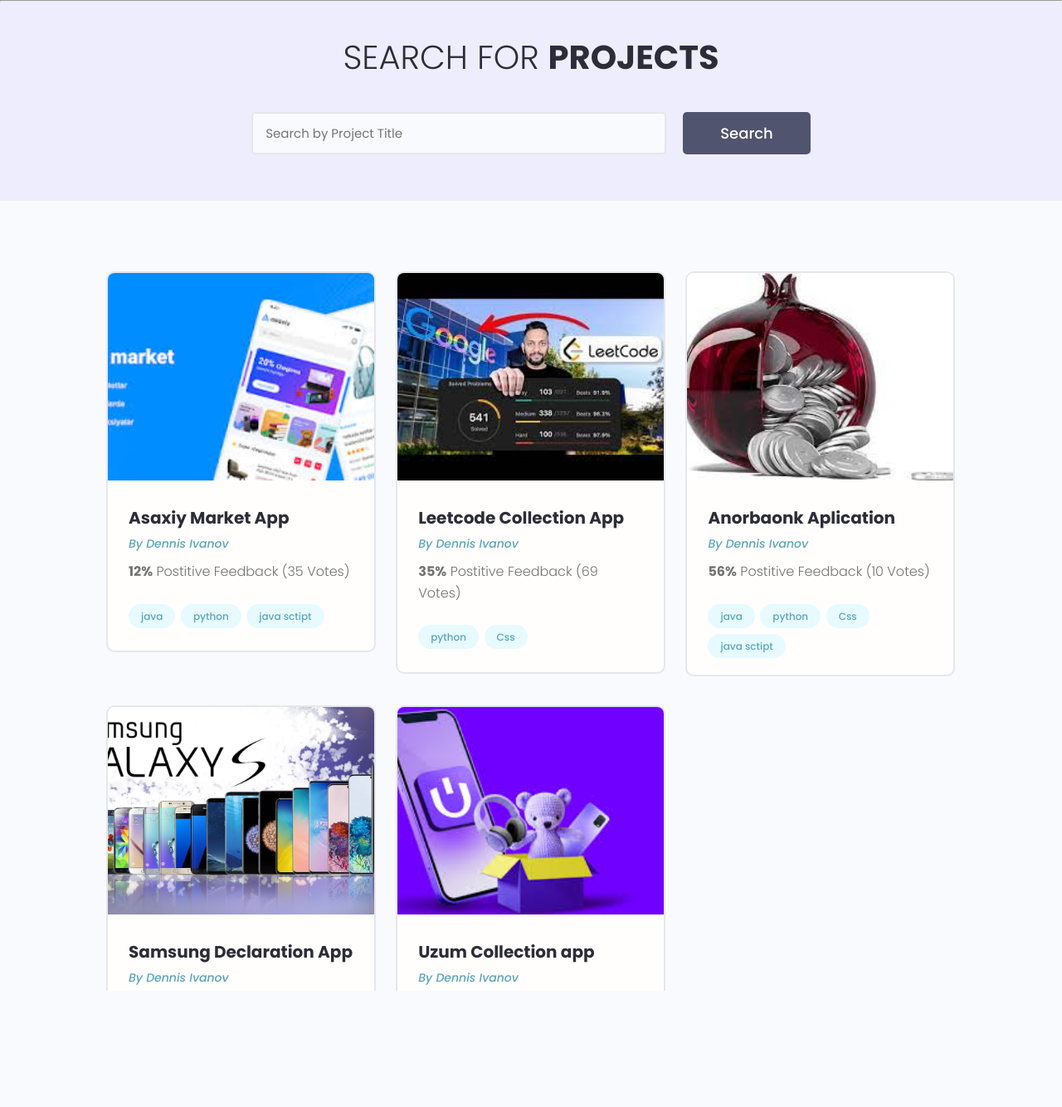
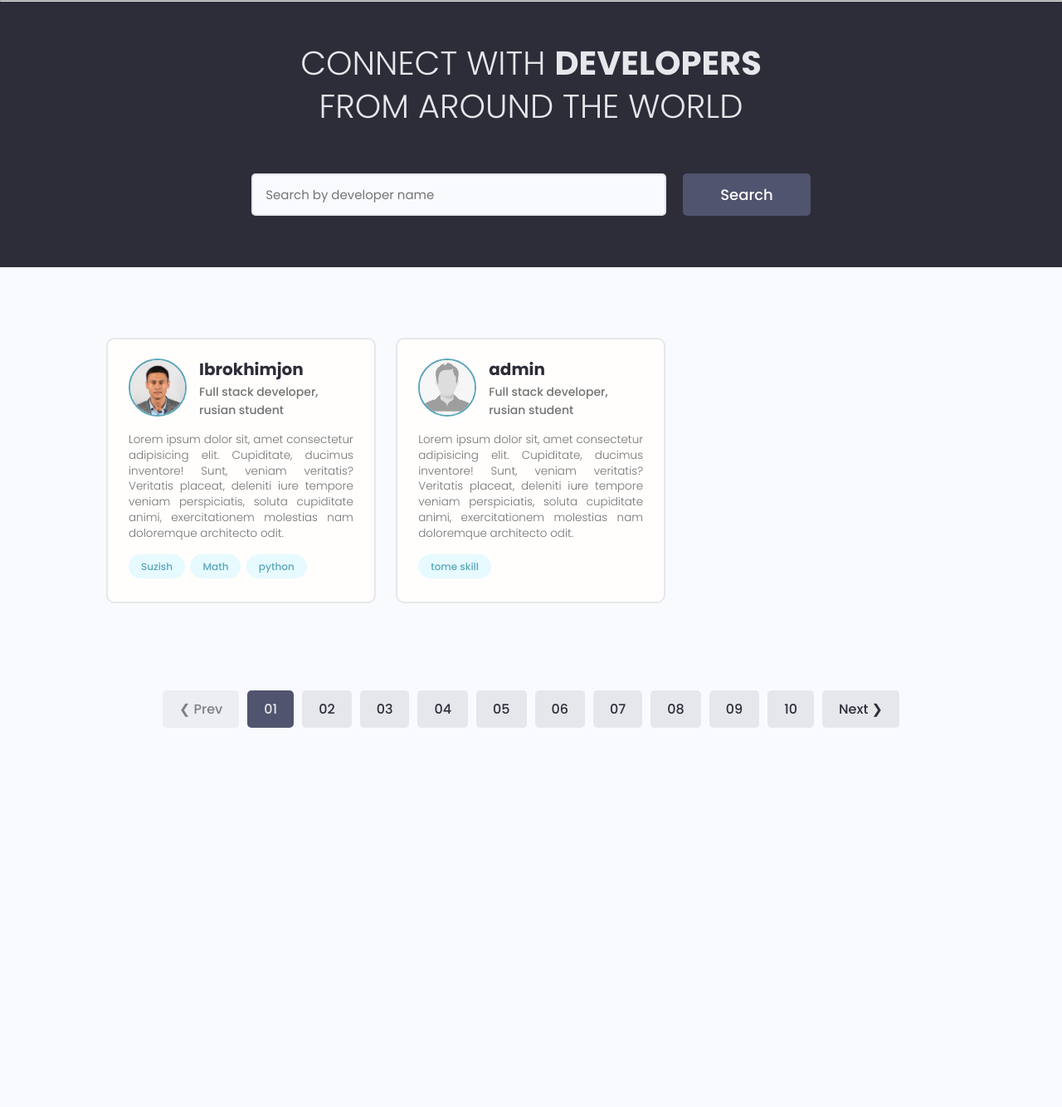
Before and after one commit to pymute/late, a Django app: page / in a window 1280 px wide. Shown: the part 77-1411 px from the top of the page at 83% size. After the commit the page ends 954 px from the top, so only its background shows below. Run offline with Django 4.2, Linux system fonts and the light colour scheme; data comes from the database, SQL or seed files in the repository; both versions use the stored data as it was after the commit; some libraries are stand-ins or nearby versions.

Commit message:
add/users

```diff
--- a/project1/settings.py
+++ b/project1/settings.py
@@ -39,6 +39,7 @@ INSTALLED_APPS = [
     'django.contrib.messages',
     'django.contrib.staticfiles',
     'projects.apps.ProjectsConfig',
+    'users.apps.UsersConfig',
 ]
 
 MIDDLEWARE = [
--- a/project1/urls.py
+++ b/project1/urls.py
@@ -19,5 +19,6 @@ from django.urls import path, include
 
 urlpatterns = [
     path('admin/', admin.site.urls),
-    path('', include('projects.urls')),
+    path('projects/', include('projects.urls')),
+    path('', include('users.urls')),
 ]
--- a/templates/navbar.html
+++ b/templates/navbar.html
@@ -1,7 +1,7 @@
 {% load static %}
 <header class="header">
     <div class="container container--narrow">
-      <a href="{% url 'projects' %}" class="header__logo">
+      <a href="{% url 'profiles' %}" class="header__logo">
         <img src="/images/logo.svg" alt="DevSearch Logo" />
       </a>
       <nav class="header__nav">
@@ -11,7 +11,7 @@
           <div class="toggle-menu__lines"></div>
         </label>
         <ul class="header__menu">
-          <li class="header__menuItem"><a href="">Developers</a></li>
+          <li class="header__menuItem"><a href="{%url 'profiles' %}">Developers</a></li>
           <li class="header__menuItem"><a href="{% url 'projects' %}">Projects</a></li>
           <li class="header__menuItem"><a href="">Inbox</a></li>
           <li class="header__menuItem"><a href="{% url 'create-project'%}">Add Project</a></li>
--- /dev/null
+++ b/users/admin.py
@@ -0,0 +1,6 @@
+from django.contrib import admin
+from .models import Profile, Skill
+
+
+admin.site.register(Profile)
+admin.site.register(Skill)
--- /dev/null
+++ b/users/apps.py
@@ -0,0 +1,6 @@
+from django.apps import AppConfig
+
+
+class UsersConfig(AppConfig):
+    default_auto_field = 'django.db.models.BigAutoField'
+    name = 'users'
--- /dev/null
+++ b/users/models.py
@@ -0,0 +1,34 @@
+from django.db import models
+from django.contrib.auth.models import User
+import uuid
+
+
+class Profile(models.Model):
+    id  = models.UUIDField(default=uuid.uuid4, primary_key=True, unique=True, editable=False)
+    user = models.OneToOneField(User, on_delete=models.CASCADE)
+    name = models.CharField(max_length=200, null=True, blank=True)
+    email = models.CharField(max_length=300, null=True, blank=True)
+    username = models.CharField(max_length=300, null=True, blank=True)
+    headline = models.CharField(max_length=300, null=True, blank=True)
+    bio = models.CharField(max_length=300, null=True, blank=True)
+    location = models.CharField(max_length=300, null=True, blank=True)
+    profile_image = models.ImageField(null=True, blank=True, default='profiles/defaultprofileimage.png', upload_to='profiles/')
+    social_github = models.CharField(max_length=200, blank=True, null=True)
+    social_twitter = models.CharField(max_length=200, blank=True, null=True)
+    social_linkedin = models.CharField(max_length=200, blank=True, null=True)
+    social_youtube = models.CharField(max_length=200, blank=True, null=True)
+    social_website = models.CharField(max_length=200, blank=True, null=True)
+    created = models.DateTimeField(auto_now_add=True)
+
+    def __str__(self) -> str:
+        return self.name
+
+class Skill(models.Model):
+    owner = models.ForeignKey(Profile, on_delete=models.CASCADE, null=True, blank=True)
+    name = models.CharField(max_length=200, blank=True, null=True)
+    description = models.TextField(null=True, blank=True)
+    created = models.DateTimeField(auto_now_add=True)
+    id = models.UUIDField(default=uuid.uuid4, unique=True, primary_key=True, editable=False)
+
+    def __str__(self) -> str:
+        return self.name
--- /dev/null
+++ b/users/templates/profile/profiles.html
@@ -0,0 +1,77 @@
+{% extends 'main.html'%}
+{% block content%}
+
+<main class="home">
+    <section class="hero-section text-center">
+      <div class="container container--narrow">
+        <div class="hero-section__box">
+          <h2>CONNECT WITH <span>DEVELOPERS</span></h2>
+          <h2>FROM AROUND THE WORLD</h2>
+        </div>
+
+        <div class="hero-section__search">
+          <form class="form" action="#" method="get">
+            <div class="form__field">
+              <label for="formInput#search">Search Developers </label>
+              <input class="input input--text" id="formInput#search" type="text" name="text"
+                placeholder="Search by developer name" />
+            </div>
+
+            <input class="btn btn--sub btn--lg" type="submit" value="Search" />
+          </form>
+        </div>
+      </div>
+    </section>
+    <!-- Search Result: DevList -->
+    <section class="devlist">
+      <div class="container">
+        <div class="grid grid--three">
+            {%for profile in profiles%}
+          <div class="column card">
+            <div class="dev">
+              <a href="/profile.html" class="card__body">
+                <div class="dev__profile">
+                  <img class="avatar avatar--md" src="{{profile.profile_image.url}}" alt="image" />
+                  <div class="dev__meta">
+                    <h3>{{profile.name}}</h3>
+                    <h5>{{profile.bio}}</h5>
+                  </div>
+                </div>
+                <p class="dev__info">
+                  Lorem ipsum dolor sit, amet consectetur adipisicing elit. Cupiditate, ducimus inventore! Sunt,
+                  veniam veritatis? Veritatis placeat, deleniti iure tempore veniam perspiciatis, soluta cupiditate
+                  animi, exercitationem molestias nam doloremque architecto odit.
+                </p>
+                <div class="dev__skills">
+                    {% for skill in profile.skill_set.all|slice:"5" %}
+                    <span class="tag tag--pill tag--main">
+                        <small>{{skill}}</small>
+                    </span>
+                    {% endfor %}
+                </div>
+              </a>
+            </div>
+          </div>
+          {%endfor%}
+        </div>
+      </div>
+    </section>
+
+    <div class="pagination">
+      <ul class="container">
+        <li><a href="#" class="btn btn--disabled">&#10094; Prev</a></li>
+        <li><a href="#" class="btn btn--sub">01</a></li>
+        <li><a href="#" class="btn">02</a></li>
+        <li><a href="#" class="btn">03</a></li>
+        <li><a href="#" class="btn">04</a></li>
+        <li><a href="#" class="btn">05</a></li>
+        <li><a href="#" class="btn">06</a></li>
+        <li><a href="#" class="btn">07</a></li>
+        <li><a href="#" class="btn">08</a></li>
+        <li><a href="#" class="btn">09</a></li>
+        <li><a href="#" class="btn">10</a></li>
+        <li><a href="#" class="btn">Next &#10095;</a></li>
+      </ul>
+    </div>
+  </main>
+{% endblock content %}
--- /dev/null
+++ b/users/tests.py
@@ -0,0 +1,3 @@
+from django.test import TestCase
+
+# Create your tests here.
--- /dev/null
+++ b/users/urls.py
@@ -0,0 +1,13 @@
+from django.urls import path
+from .views import profiles
+from django.conf import settings
+from django.conf.urls.static import static
+
+
+
+urlpatterns = [
+    path('', profiles, name='profiles'),
+]
+
+urlpatterns += static(settings.STATIC_URL, document_root=settings.STATIC_ROOT)
+urlpatterns += static(settings.MEDIA_URL, document_root=settings.MEDIA_ROOT)
--- /dev/null
+++ b/users/views.py
@@ -0,0 +1,7 @@
+from django.shortcuts import render
+from .models import Profile
+
+
+def profiles(request):
+    profiles = Profile.objects.all()
+    return render(request, 'profile/profiles.html', {'profiles':profiles})
```
Also changed, not shown: db.sqlite3, static/images/profiles/defaultprofileimage.png (added), static/images/profiles/image_1.JPG (added), users/__init__.py (added), users/migrations/0001_initial.py (added), users/migrations/0002_skill.py (added), users/migrations/__init__.py (added).
